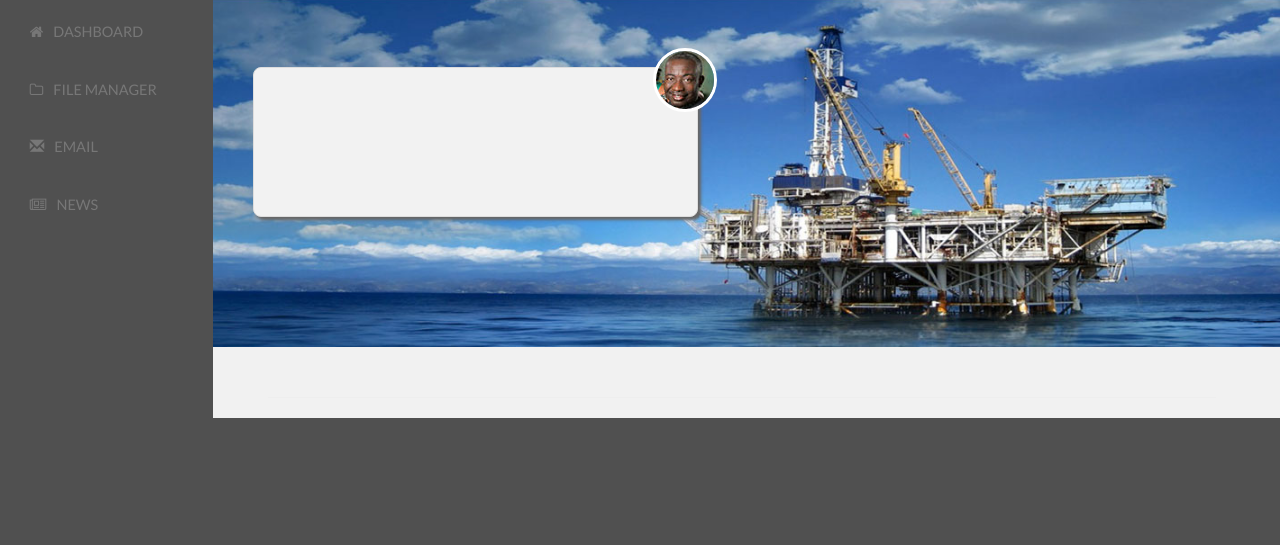
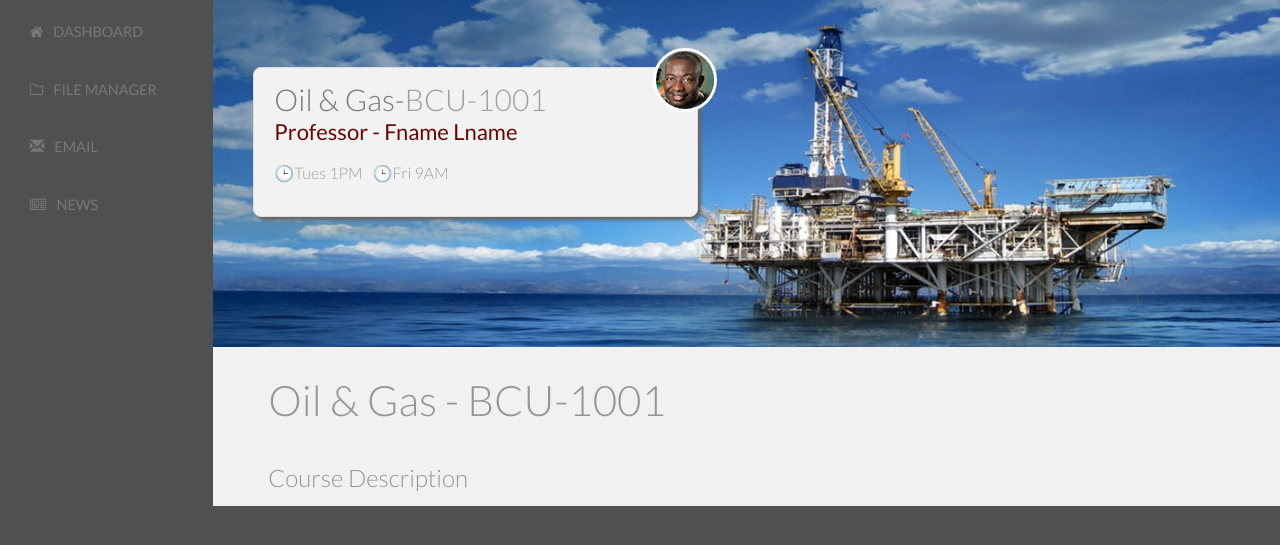
Before and after one commit to Deep-dsp/Patel_Deepkumar_DynamicCSS, a plain HTML site: page index.html in a window 1280 px wide. Shown: the part 113-658 px from the top of the page. Drawn offline with Linux system fonts and the light colour scheme.

Commit message:
DynamicContent

```diff
--- a/index.html
+++ b/index.html
@@ -82,12 +82,10 @@
               <!-- <h2 class="hidden">Prof Panel</h2> -->
 
               <!-- REPLACE THIS CONTENT WITH DATA PULLED IN FROM classData.js -->
-
               <p class="text-muted"><span class="text-primary"></span></p>
-              <p class="quoteCon"></p>
+              <p class="profName"></p>
               <!-- class times go here -->
               <ul class="list-inline"></ul>
-
               <!-- END DYNAMIC DATA -->
             </div>
 
@@ -103,15 +101,17 @@
               <article class="courseInfo">
 
                 <!-- REPLACE ALL OF THIS CONTENT WITH DATA FROM classData.js -->
-                <h2></h2>
+                <h2>Oil & Gas - BCU-1001</h2>
                 <hr>
-                <h3></h3>
+                <h3>Course Description</h3>
                 <p></p>
                 <!-- END DYNAMIC DATA -->
               </article>
             </div>
           </div>
         </section>
+
    </div>
   </body>
+  <script src="js/main.js"></script>
 </html>
--- a/js/main.js
+++ b/js/main.js
@@ -1 +1,27 @@
-type
+(()=> {
+
+	//make an AJAX request using the Fetch API
+	fetch('./Data/dataSet.json')
+	.then(res => res.json())
+	.then(data => {
+        debugger;
+		//console.log(data);
+
+		//handle data
+        //here's where you would call the function that puts the pieces on the page
+        handleData(data);
+    })
+
+    function handleData(data)
+    {
+        let courseName = document.querySelector('.profPanelText .text-muted'),
+            profname = document.querySelector('.profPanelText .profName'),
+            time = document.querySelector('.profPanelText .list-inline');
+
+            courseName.innerHTML = data.coursename + "-" +'<span class="text-primary">' + data.coursecode +"</span>";
+            profname.innerHTML = "Professor - "+data.profname;
+            time.innerHTML = "<li>" + "&#128338;" + data.classtime[0] + "</li>" + "<li>" + "&#128338;" + data.classtime[1] + "</li>"
+
+    }
+
+})();
```
